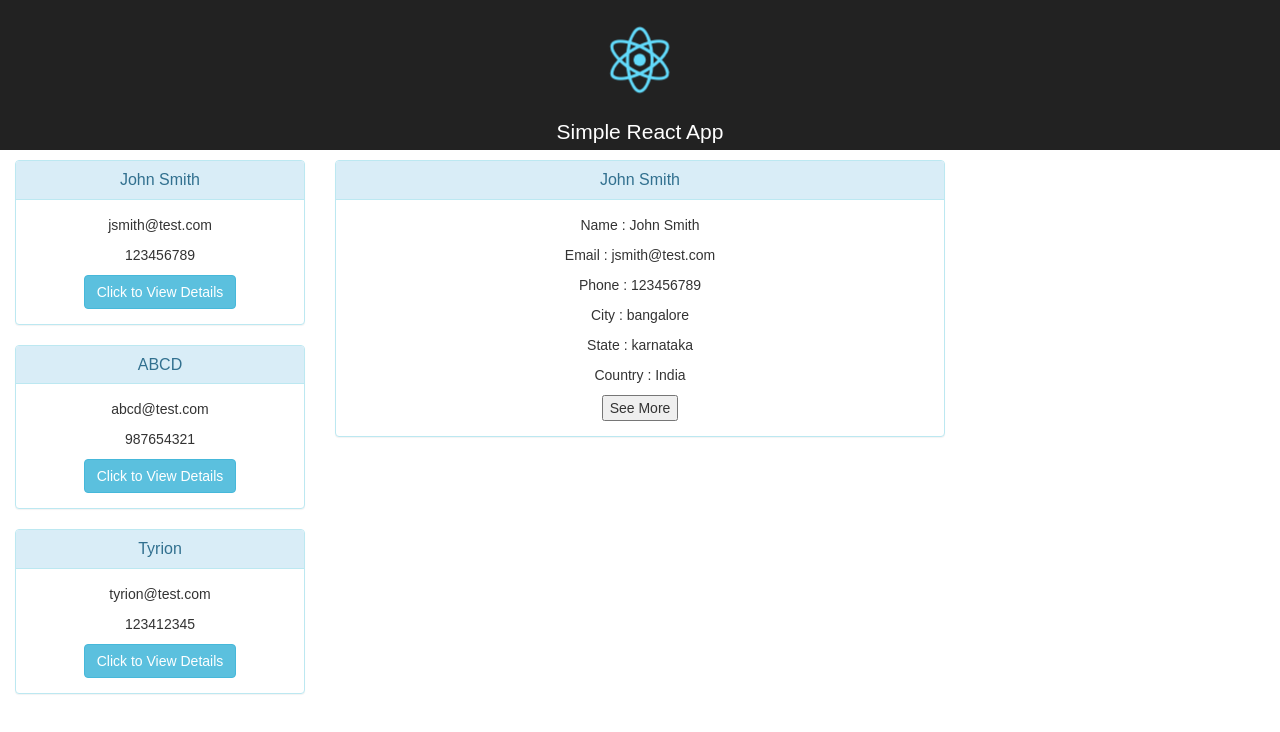
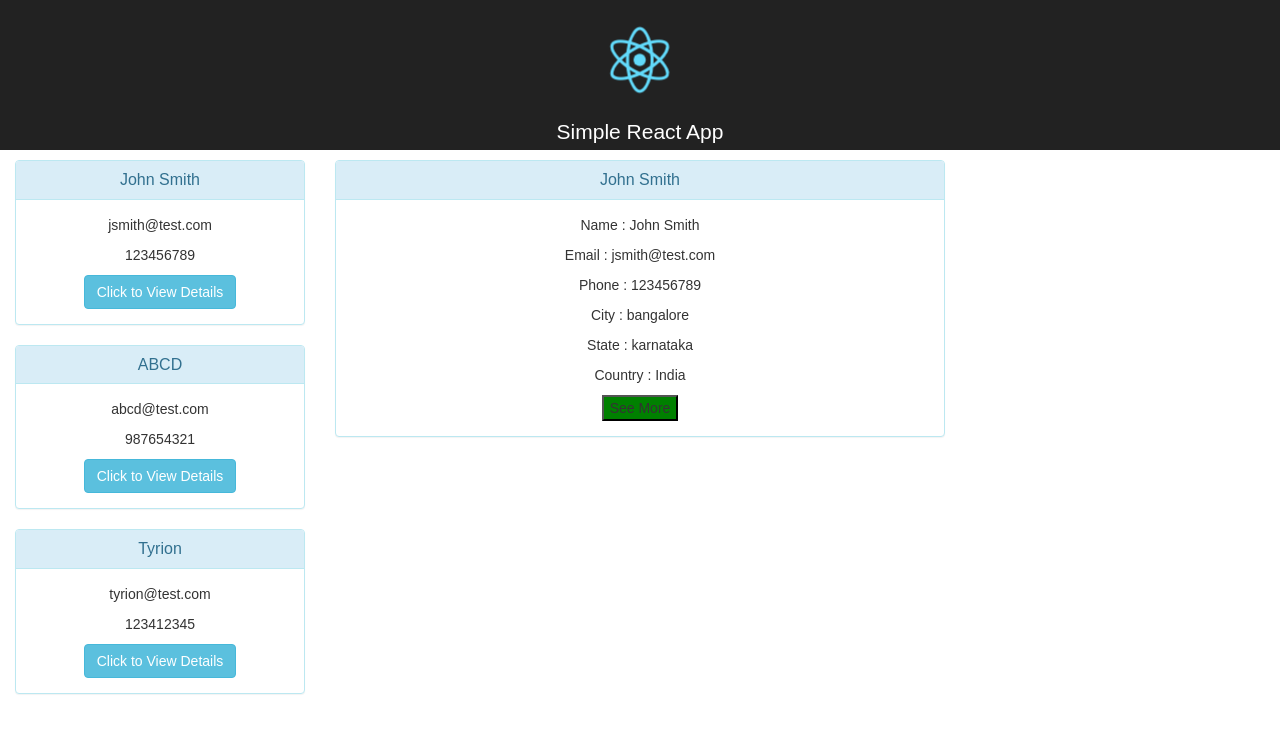
Before and after one commit to kushalaicoderpoc/my-react-app, a React (Create React App) app in the folder simple-reactjs-app-master/: page /customerlist in a window 1280 px wide. Shown: the top 732 px of the page. Built offline with nearby package versions, Linux system fonts and the light colour scheme.

Commit message:
Auto: push local modified contents

```diff
--- a/simple-reactjs-app-master/src/CustomerDetails.js
+++ b/simple-reactjs-app-master/src/CustomerDetails.js
@@ -51,7 +51,7 @@ export default class CustomerDetails extends Component {
           <p>State : {this.state.customerDetails.data.state}</p>
           <p>Country : {this.state.customerDetails.data.country}</p>
           <React.Fragment>
-            <button onClick={this.toggleAdditionalInfo}>
+            <button style={{ backgroundColor: 'green' }} onClick={this.toggleAdditionalInfo}>
               {this.state.showAdditionalInfo ? 'See Less' : 'See More'}
             </button>
             {this.state.showAdditionalInfo && (
```
